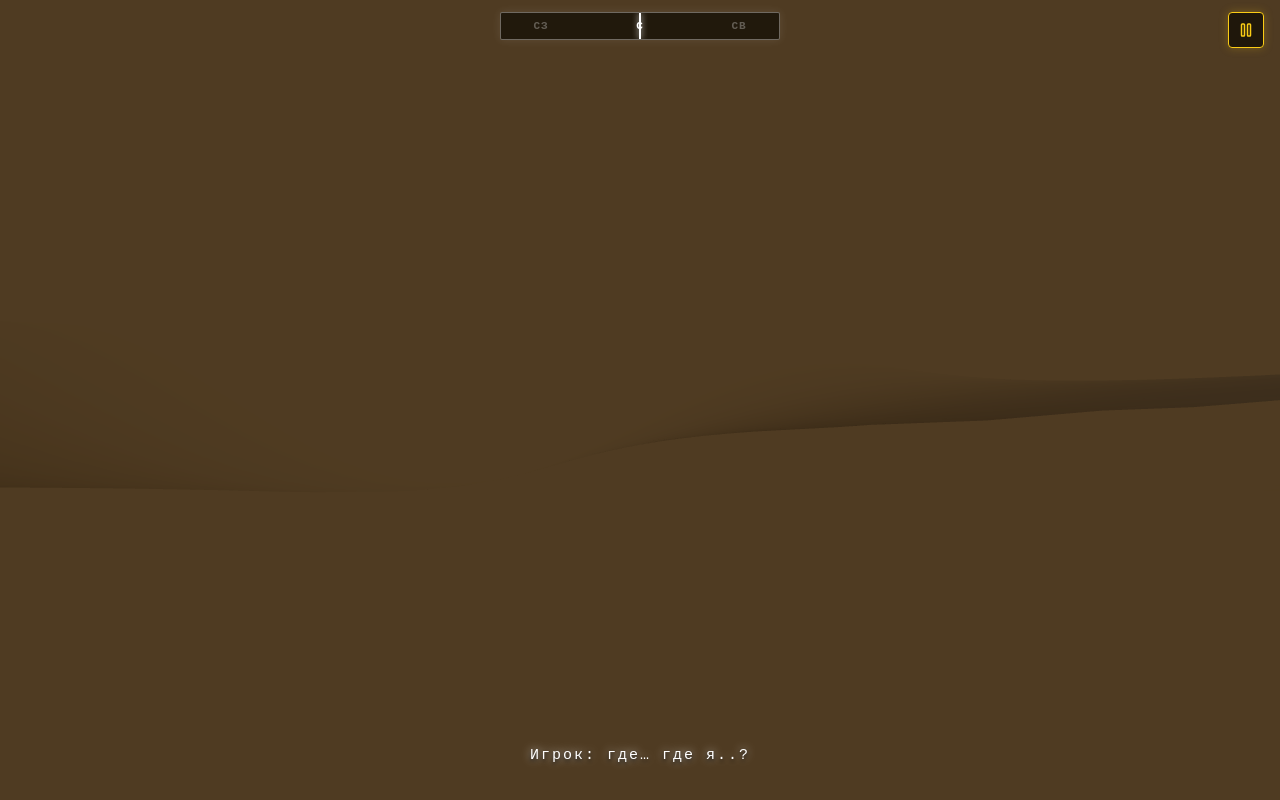
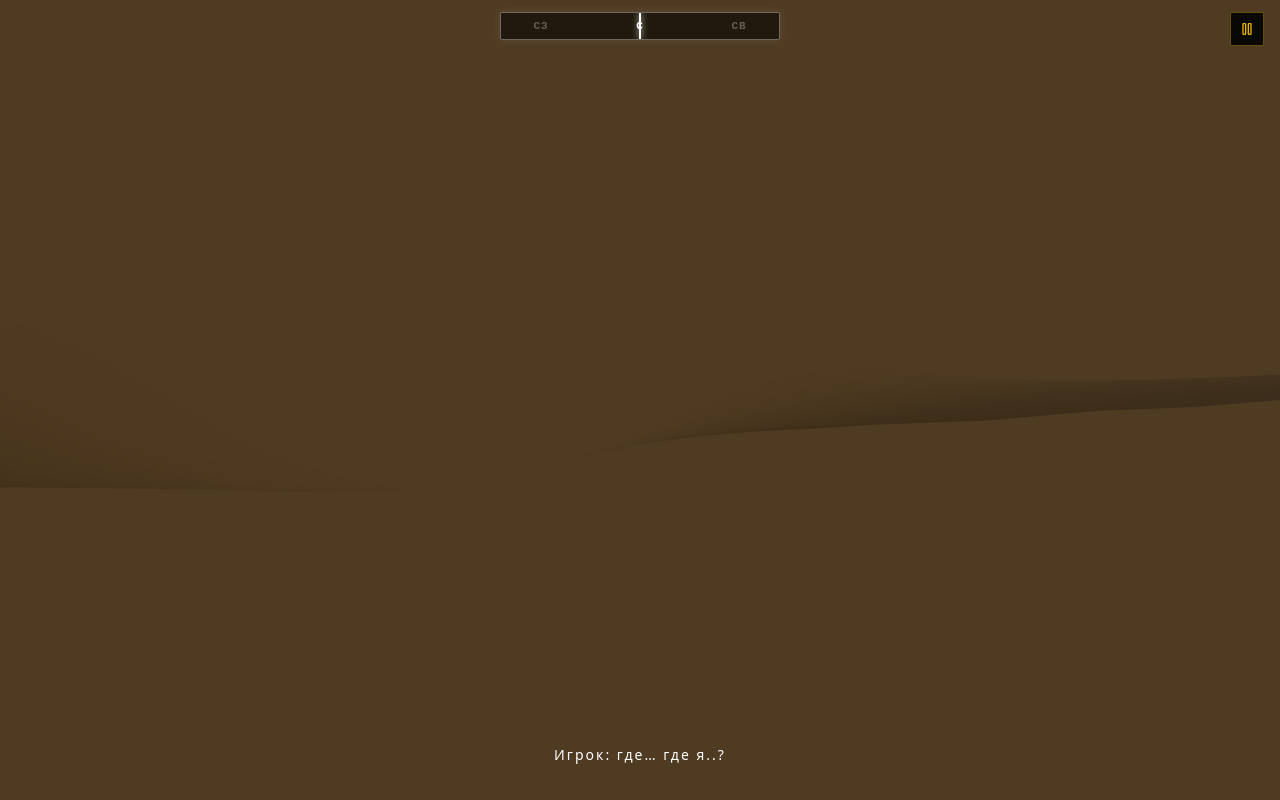
Before and after one commit to JDonn319/TheEndlessWastelands, a React (Vite) app: page / in a window 1280 px wide. Both pictures are taken after a click on the button "И Г Р А Т Ь". Built offline with nearby package versions, Linux system fonts and the light colour scheme.

Commit message:
Update HUD.tsx

```diff
--- a/src/ui/HUD.tsx
+++ b/src/ui/HUD.tsx
@@ -36,7 +36,7 @@ export const HUD: React.FC<HUDProps> = ({
         inset: 0,
         pointerEvents: 'none',
         zIndex: 40,
-        fontFamily: 'monospace',
+        userSelect: 'none',
       }}
     >
       <Compass yaw={yaw} />
@@ -55,10 +55,10 @@ export const HUD: React.FC<HUDProps> = ({
       >
         <div
           style={{
+            fontFamily: 'monospace',
             fontSize: '11px',
-            color: '#facc15',
+            color: 'rgba(234, 179, 8, 0.8)',
             letterSpacing: '2px',
-            textShadow: '0 0 8px rgba(250, 204, 21, 0.6)',
           }}
         >
           {playerName}
@@ -67,20 +67,19 @@ export const HUD: React.FC<HUDProps> = ({
         <button
           onClick={onTogglePause}
           style={{
-            width: '36px',
-            height: '36px',
-            backgroundColor: 'rgba(15, 12, 4, 0.75)',
-            border: '1px solid #facc15',
-            borderRadius: '4px',
+            width: '34px',
+            height: '34px',
+            backgroundColor: '#0a0803',
+            border: '1px solid rgba(234, 179, 8, 0.4)',
+            borderRadius: '2px',
             display: 'flex',
             alignItems: 'center',
             justifyContent: 'center',
-            color: '#facc15',
+            color: '#eab308',
             cursor: 'pointer',
-            boxShadow: '0 0 10px rgba(250, 204, 21, 0.25)',
           }}
         >
-          {isPaused ? <Play size={18} /> : <Pause size={18} />}
+          {isPaused ? <Play size={16} /> : <Pause size={16} />}
         </button>
       </div>
 
@@ -124,9 +123,9 @@ export const HUD: React.FC<HUDProps> = ({
             left: '50%',
             transform: 'translateX(-50%)',
             color: '#ffffff',
-            fontSize: '15px',
+            fontFamily: 'system-ui, -apple-system, sans-serif',
+            fontSize: '14px',
             letterSpacing: '2px',
-            textShadow: '0 0 10px rgba(255, 255, 255, 0.75), 0 2px 4px #000000',
             textAlign: 'center',
             pointerEvents: 'none',
             zIndex: 70,
@@ -142,7 +141,7 @@ export const HUD: React.FC<HUDProps> = ({
           style={{
             position: 'fixed',
             inset: 0,
-            backgroundColor: 'rgba(5, 4, 2, 0.65)',
+            backgroundColor: 'rgba(0, 0, 0, 0.8)',
             display: 'flex',
             alignItems: 'center',
             justifyContent: 'center',
@@ -151,13 +150,14 @@ export const HUD: React.FC<HUDProps> = ({
         >
           <div
             style={{
-              padding: '24px 40px',
-              backgroundColor: 'rgba(15, 12, 4, 0.9)',
-              border: '1px solid #facc15',
-              boxShadow: '0 0 20px rgba(250, 204, 21, 0.3)',
-              color: '#facc15',
-              fontSize: '16px',
-              letterSpacing: '4px',
+              padding: '20px 48px',
+              backgroundColor: '#0a0803',
+              border: '1px solid rgba(234, 179, 8, 0.5)',
+              color: '#eab308',
+              fontFamily: 'system-ui, -apple-system, sans-serif',
+              fontSize: '15px',
+              fontWeight: 800,
+              letterSpacing: '6px',
             }}
           >
             ПАУЗА
```
